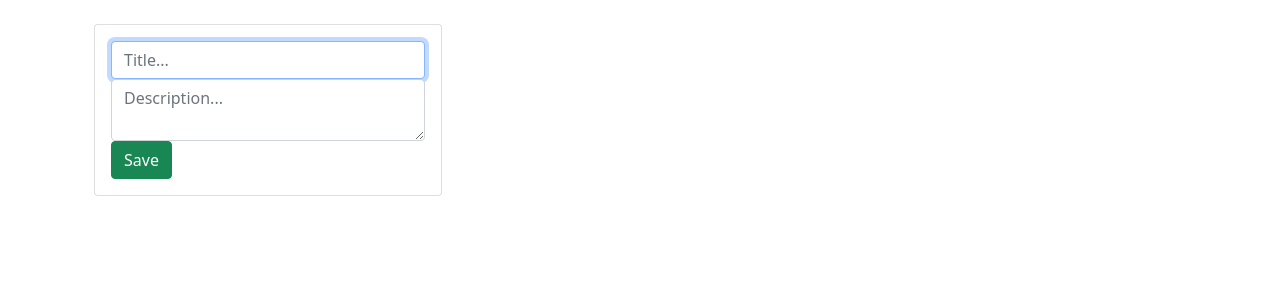
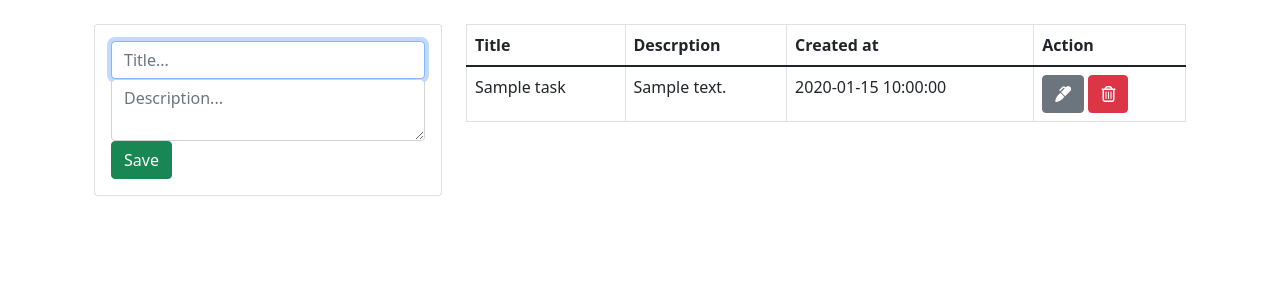
Before and after one commit to victorisimoo/TaskMaganer, a PHP site: page / in a window 1280 px wide. Shown: the part 56-356 px from the top of the page. Run offline with PHP 8.4, Linux system fonts and the light colour scheme; tables that the repository leaves empty or names only in its code hold one stand-in row (values such as "Sample post"); some libraries are stand-ins or nearby versions.

Commit message:
add delete task module

```diff
--- a/db.php
+++ b/db.php
@@ -1,4 +1,5 @@
 <?php
+    session_start();
     # connection to database (url, user, password, databasename)
     $conn = mysqli_connect(
         'localhost',
--- a/includes/header.php
+++ b/includes/header.php
@@ -5,10 +5,13 @@
     <meta http-equiv="X-UA-Compatible" content="IE=edge">
     <meta name="viewport" content="width=device-width, initial-scale=1.0">
     <title>PHP MY SQL CRUD</title>
-    <!--bootstrap -->
+    <!--bootstrap-->
     <link href="https://cdn.jsdelivr.net/npm/bootstrap@5.1.2/dist/css/bootstrap.min.css"
     rel="stylesheet" integrity="sha384-uWxY/CJNBR+1zjPWmfnSnVxwRheevXITnMqoEIeG1LJrdI0GlVs/9cVSyPYXdcSF"
     crossorigin="anonymous">
+    <!---font_awesome--->
+    <script src="https://kit.fontawesome.com/7243d19aa7.js" crossorigin="anonymous"></script>
+
 </head>
 <body>
     <nav class="navbar navbar-dark bg-dark">
--- a/index.php
+++ b/index.php
@@ -4,13 +4,19 @@
 <div class="container p-4">
     <div class="row">
         <div class="col-md-4">
+
+            <?php if(isset($_SESSION['message'])){ ?>
+                <div class="alert alert-<?= $_SESSION['message_type']?> alert-dismissible fade show" role="alert">
+                    <?= $_SESSION['message'] ?>
+                <button type="button" class="btn-close" data-bs-dismiss="alert" aria-label="Close"></button>
+              </div>
+            <?php session_unset(); } ?>
             <div class="card card-body">
-                <form action="">
+                <form action="save_task.php" method="POST">
                     <div class="form-group">
                         <input type="text" name="title" class="form-control" placeholder="Title..."
                         autofocus>
                     </div>
-
                     <div class="form-group">
                         <textarea name="description" id="" rows="2" class="form-control"
                         placeholder="Description..."></textarea>
@@ -22,7 +28,39 @@
             </div>
         </div>
         <div class="col-md-8">
+            <table class="table table-bordered">
+                <thead>
+                    <tr>
+                        <th>Title</th>
+                        <th>Descrption</th>
+                        <th>Created at</th>
+                        <th>Action</th>
+                    </tr>
+                </thead>
+                <tbody>
+                    <?php
+                        $query = "select * from task";
+                        $result_tasks = mysqli_query($conn, $query);
 
+                        while($row = mysqli_fetch_array($result_tasks)){?>
+                            <tr>
+                                <td><?php echo $row['title']?></td>
+                                <td><?php echo $row['description']?></td>
+                                <td><?php echo $row['created_at']?></td>
+                                <td>
+                                    <a href="edit_task.php?id=<?php  echo $row['id']?>"
+                                        class="btn btn-secondary">
+                                        <i class="fas fa-marker"></i>
+                                    </a>
+                                    <a href="delete_task.php?id=<?php  echo $row['id']?>"
+                                        class="btn btn-danger">
+                                        <i class="far fa-trash-alt"></i>
+                                    </a>
+                                </td>
+                            </tr>
+                        <?php } ?>
+                </tbody>
+            </table>
         </div>
     </div>
 </div>
```
Also changed, not shown: delete_task.php (+19 -0 lines), save_task.php (+25 -0 lines).
